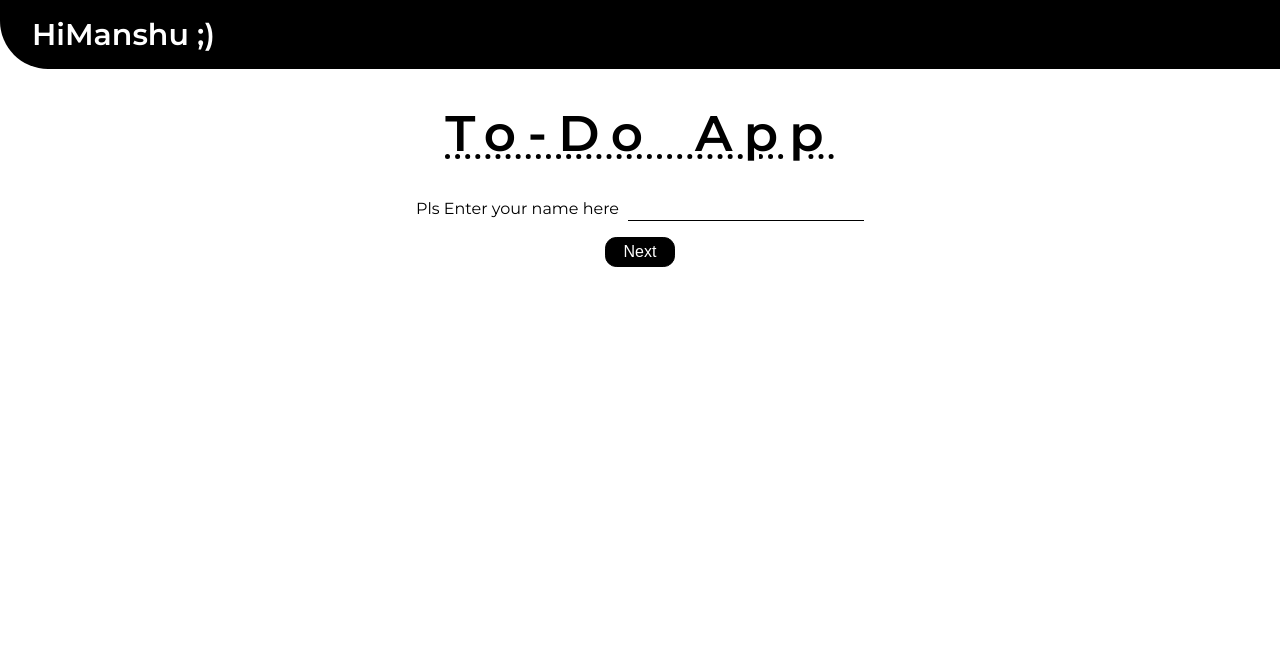
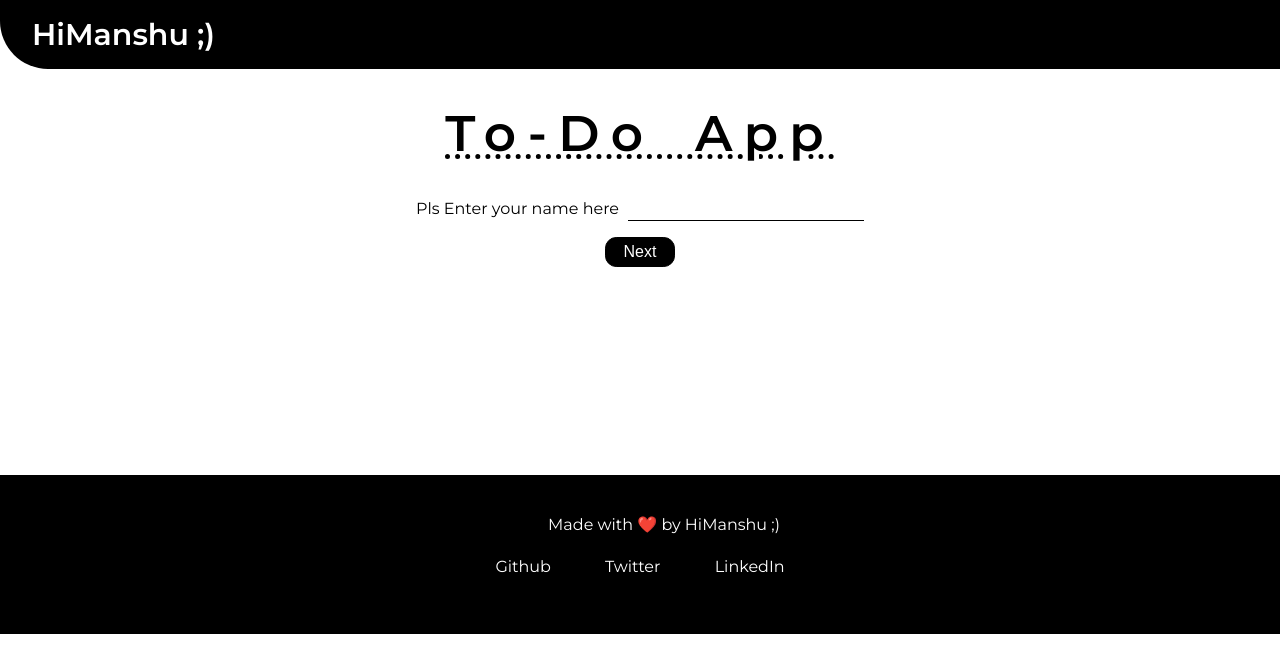
Before and after one commit to 05him/TODO, a plain HTML site: page index.html in a window 1280 px wide. Drawn offline with Linux system fonts and the light colour scheme.

Commit message:
added footer

```diff
--- a/index.html
+++ b/index.html
@@ -54,6 +54,16 @@
       <button class="yes">Yes</button>
       <button class="no">No</button>
     </div>
+    <footer>
+      <div>Made with ❤️ by HiManshu ;)</div>
+      <ul>
+        <li><a href="https://github.com/05him">Github</a></li>
+        <li><a href="https://twitter.com/HiManshu_0_">Twitter</a></li>
+        <li>
+          <a href="https://www.linkedin.com/in/himanshu-1212b3200/">LinkedIn</a>
+        </li>
+      </ul>
+    </footer>
   </body>
   <script src="script.js"></script>
 </html>
--- a/style.css
+++ b/style.css
@@ -220,3 +220,30 @@ li input[type="checkbox"] {
   background-color: white;
   color: black;
 }
+footer {
+  background-color: black;
+  height: 10%;
+  color: white;
+  padding: 2.5rem;
+  text-align: center;
+  margin-top: 3rem;
+  transform: translateY(10rem);
+}
+footer div {
+  transform: translateX(1.5rem);
+}
+footer li {
+  background-color: black;
+  display: inline;
+  margin: 1rem;
+  cursor: pointer;
+}
+footer a {
+  color: black;
+  color: white;
+  font-size: 16px;
+  text-decoration: none;
+}
+footer a:hover {
+  text-decoration: underline;
+}
```
